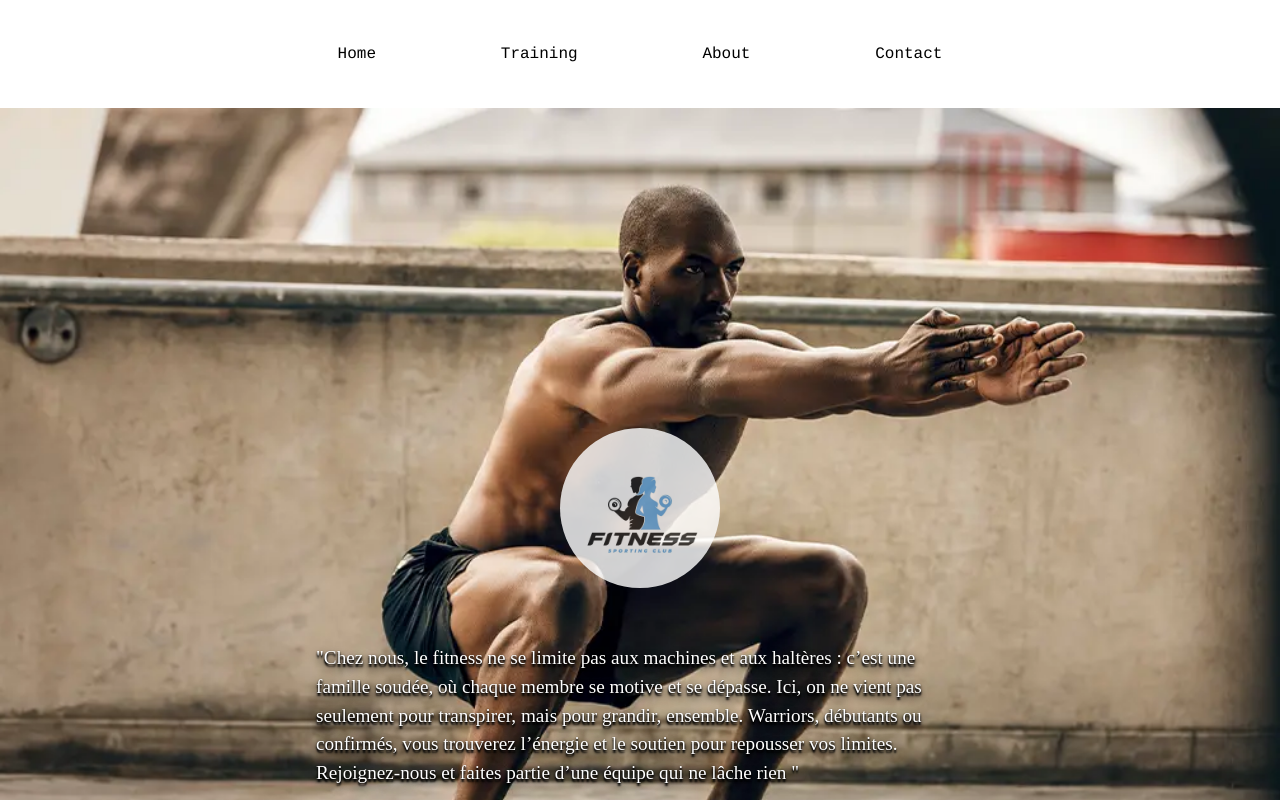
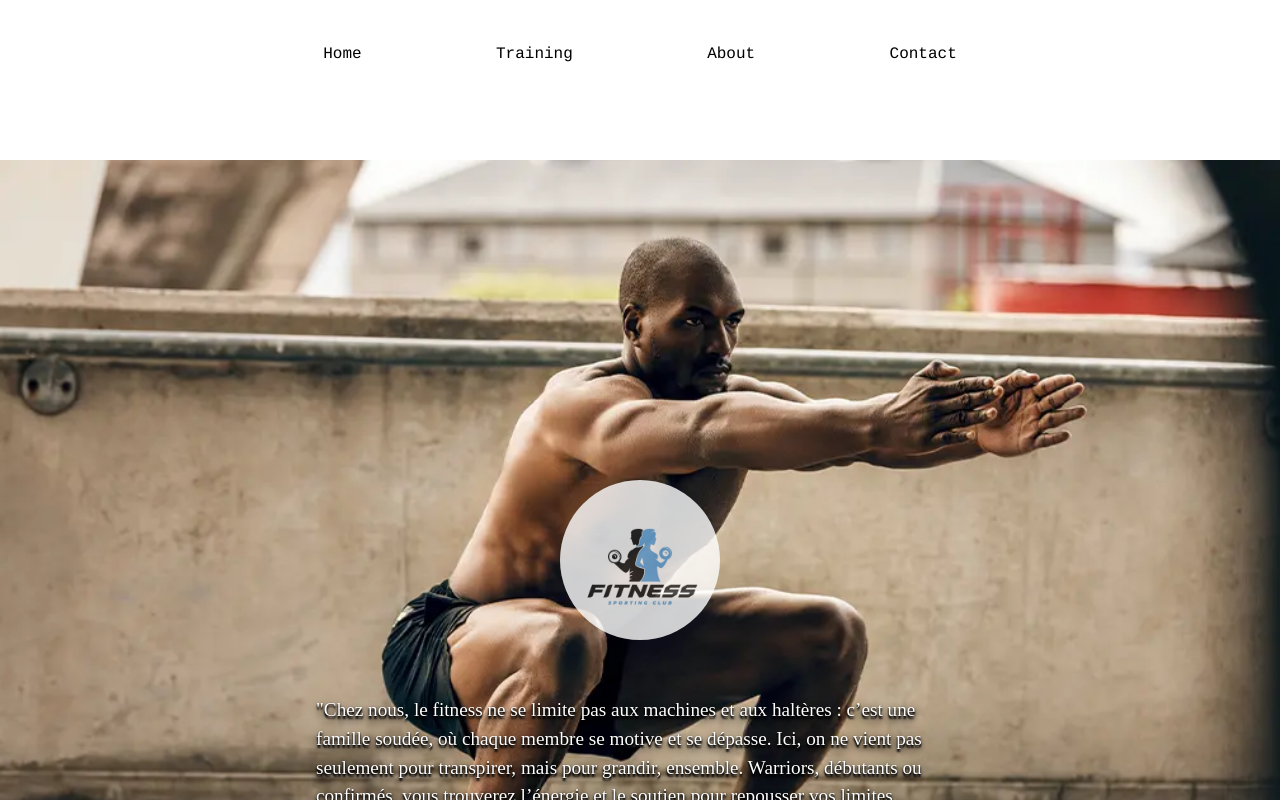
Before and after one commit to efy26/gym-pp, a Next.js app: page / in a window 1280 px wide. Shown: the top 800 px of the page. Built offline with nearby package versions, Linux system fonts and the light colour scheme.

Commit message:
Netoyage des codes ou lignes initules

```diff
--- a/app/globals.css
+++ b/app/globals.css
@@ -16,7 +16,12 @@ body {
   font-family: Arial, Helvetica, sans-serif;
 }
 header {
+  position: fixed;
+  min-width: 100%;
   z-index: 100;
+}
+main {
+  margin-top: 10rem;
 }
 #citation-home {
   font-size: 1.2rem;
@@ -27,11 +32,15 @@ header {
   color: rgb(255, 255, 255);
 }
 footer {
+ margin-top: 5rem;
   font-family: Courier, monospace;
   color: black;
 }
 #logo {
   opacity: 0.8;
+  border-radius: 50%;
+}
+#link-home, #link-section-universelle {
   border-radius: 50%;
 }
 #training, #about, #contact {
@@ -246,4 +255,7 @@ textarea {
   #timer3-img, #timer2-img, #timer1-img {
     width: 100%;
   }
+  #copyrigth {
+    font-size: .7rem;
+  }
 }
--- a/components/Footer.jsx
+++ b/components/Footer.jsx
@@ -18,7 +18,7 @@ export default function Footer() {
                     <Image src={twitter} alt="x" id="logo" className=" size-7 cursor-pointer rounded-lg"/>
                 </a>
             </div>
-            <p className="mt-10">
+            <p id="copyrigth" className="mt-10">
                 &copy; 2025 Gym-app, créer par le groupe gym-app.
             </p>
         </footer>
--- a/components/Header.jsx
+++ b/components/Header.jsx
@@ -2,7 +2,7 @@ import NavBar from "@/components/NavBar";
 
 export default function Header() {
     return (
-        <header className="flex justify-center sticky top-0 flex h-27 items-center bg-white text-black w-full gap-2 px-8">
+        <header className="flex justify-center flex h-27 items-center bg-white text-black">
             <NavBar />
         </header>
     );
--- a/components/home/SectionUn.jsx
+++ b/components/home/SectionUn.jsx
@@ -5,8 +5,8 @@ import Link from "next/link";
 export default function SectionUn() {
     return (
         <section id="section-un" className="bg-[url(@/public/img/image.webp)] bg-cover bg-center bg-no-repeat min-w-100 h-200 flex  flex-col items-center">
-            <Link href="/">
-                <Image src={logo} alt="Logo" id="logo" className="size-40 mt-80 cursor-pointer"/>
+            <Link id="link-home" href="/" className="size-40 mt-80 cursor-pointer">
+                <Image src={logo} alt="Logo" id="logo" />
             </Link>
             <p id="citation-home" className="max-w-170 font-mono mt-10 text-shadow-lg/500">
                 "Chez nous, le fitness ne se limite
--- a/components/home/SectionUniverselle.jsx
+++ b/components/home/SectionUniverselle.jsx
@@ -5,8 +5,8 @@ import Link from "next/link";
 export default function SectionUniverselle() {
     return (
         <section id="section-un" className="bg-[url(@/public/img/image.webp)] bg-cover bg-start bg-no-repeat min-w-100 h-100 flex  flex-col items-center">
-            <Link href="/">
-                <Image  src={logo} alt="Logo" id="logo" className="size-40 mt-80 cursor-pointer"/>
+            <Link id="link-section-universelle" href="/" className="size-40 mt-80 cursor-pointer">
+                <Image  src={logo} alt="Logo" id="logo" />
             </Link>
         </section>
     )
```
